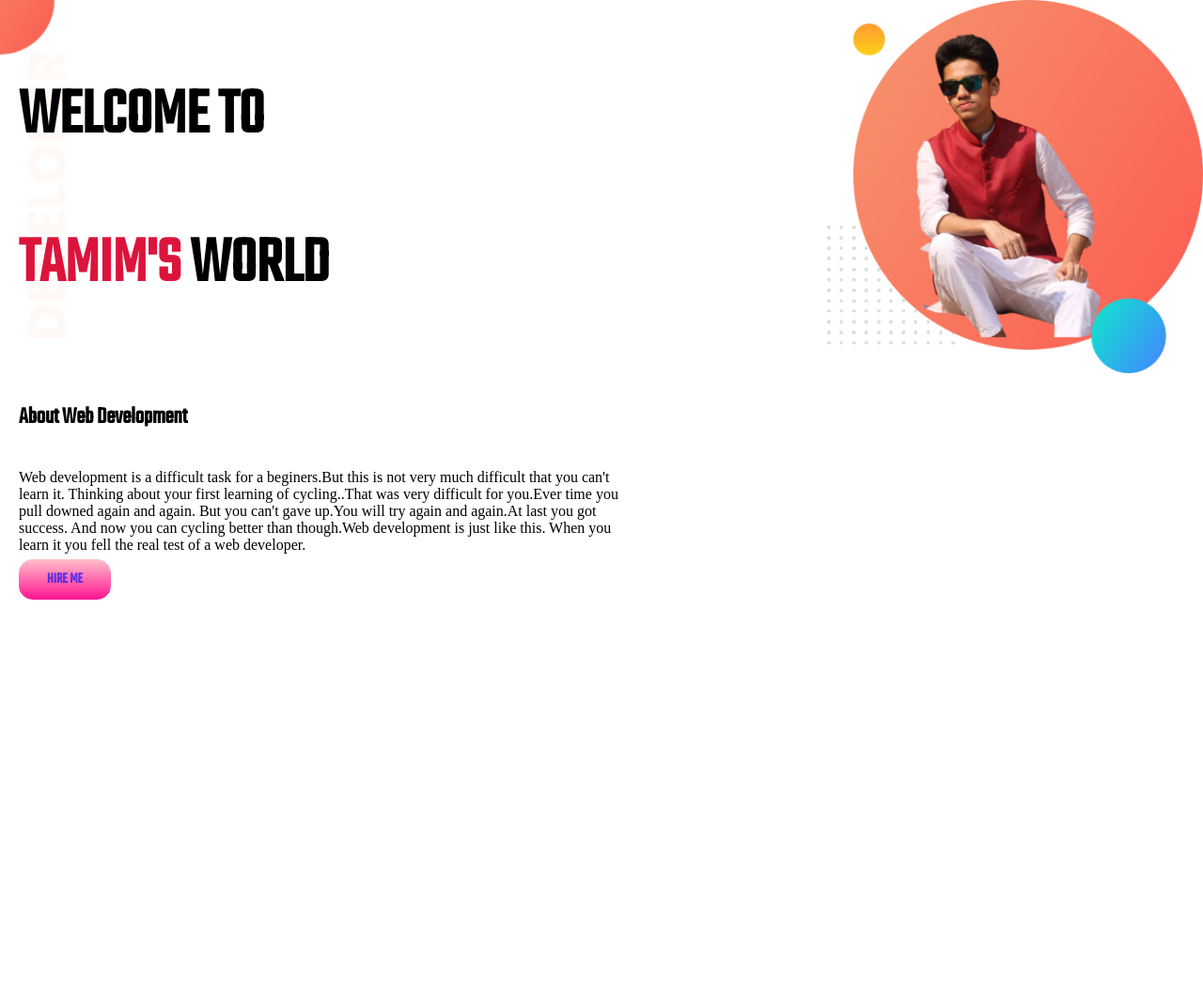
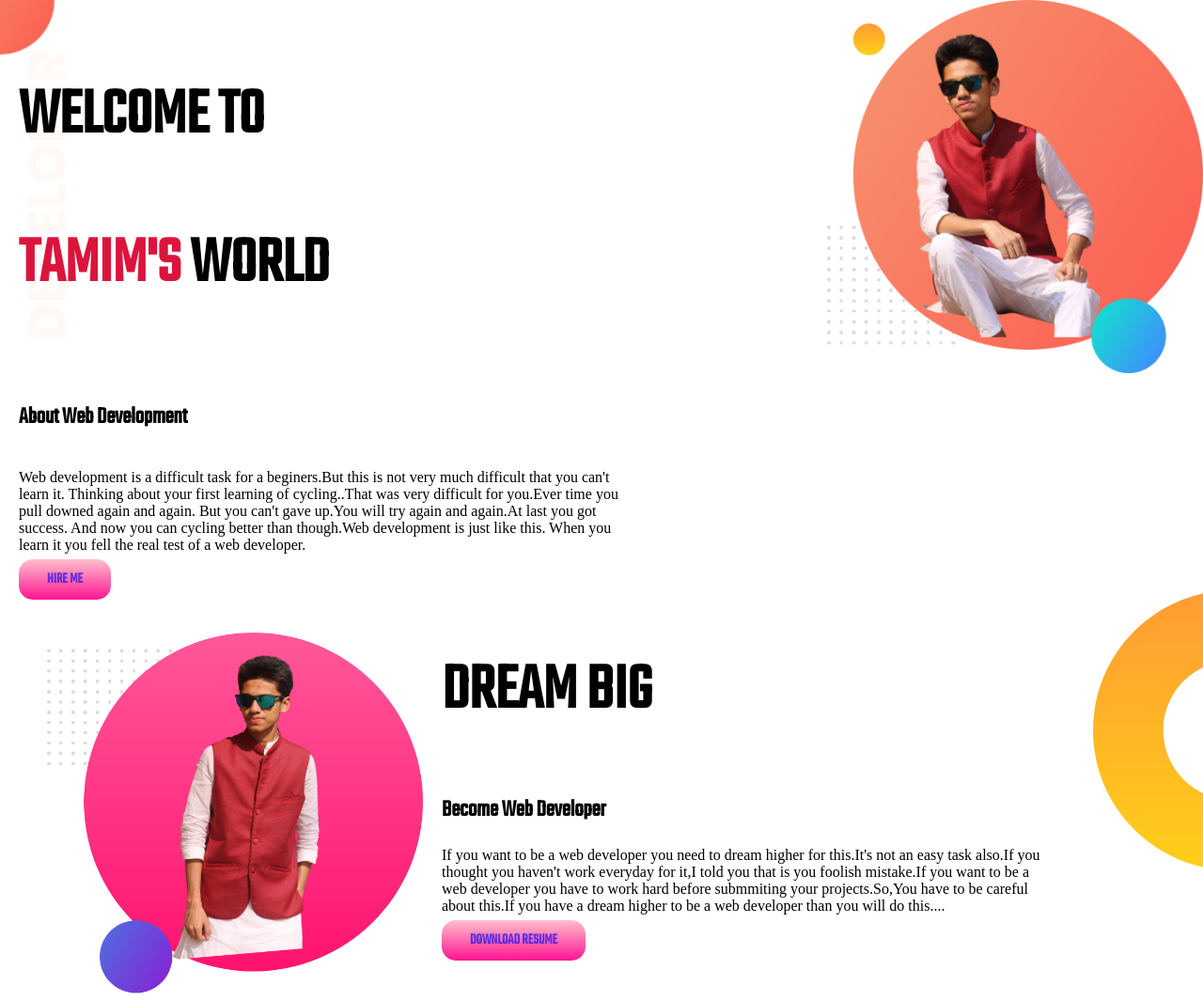
Before and after one commit to KaziMdTamim/My-portfolio, a plain HTML site: page index.html in a window 1280 px wide. Shown: the whole page at 94% size. Before the commit the page ends 800 px from the top, so only its background shows below. Drawn offline with Linux system fonts and the light colour scheme; a web font is replaced by a local one.

Commit message:
new part added

```diff
--- a/index.html
+++ b/index.html
@@ -23,13 +23,27 @@
     </div>
     <h2>About Web Development</h2>
         <section class="flex">
-    <div class="images"><p>
+    <div><p>
         Web development is a difficult task for a beginers.But this is not very much difficult that you can't learn it. Thinking about your first learning of cycling..That was very difficult for you.Ever time you pull downed again and again. But you can't gave up.You will try again and again.At last you got success. And now you can cycling better than though.Web development is just like this. When you learn it you fell the real test of a web developer.
     </p>
     <a target="blank" href="https://www.linkedin.com/in/kazi-md-tamim-6093a2216/">HIRE ME</a>
    </div>
-
-        </section>
+   </section>
     </section>
+<section class="side-banner">
+    <div class="flex">
+       <div class="images-2"><img src="SHOWOF/my-bg2.png"></div>
+    <div>
+<h1>DREAM BIG</h1>
+<h2>Become Web Developer</h2>
+<div>
+<p class="p-1">
+    If you want to be a web developer you need to dream higher for this.It's not an easy task also.If you thought you haven't work everyday for it,I told you that is you foolish mistake.If you want to be a web developer you have to work hard before submmiting your projects.So,You have to be careful about this.If you have a dream higher to be a web developer than you will do this....
+</p>
+<a target="blank" href="">DOWNLOAD RESUME</a>
+</div></div>
+</div>
+    </section>
+</section>
 </body>
 </html>
--- a/style.css
+++ b/style.css
@@ -47,3 +47,15 @@ a{
    font-weight: 600;
    border-radius: 15px;
 }
+.images-2 img{
+    font-display: flex;
+    width: 400px;
+    margin-top: 10%;
+    padding-left: 50px;
+}
+.side-banner{
+    background-image: url(Images/dream-bg.png);
+    background-repeat: no-repeat;
+    background-position: top right;
+    width: 100%;
+}
```
